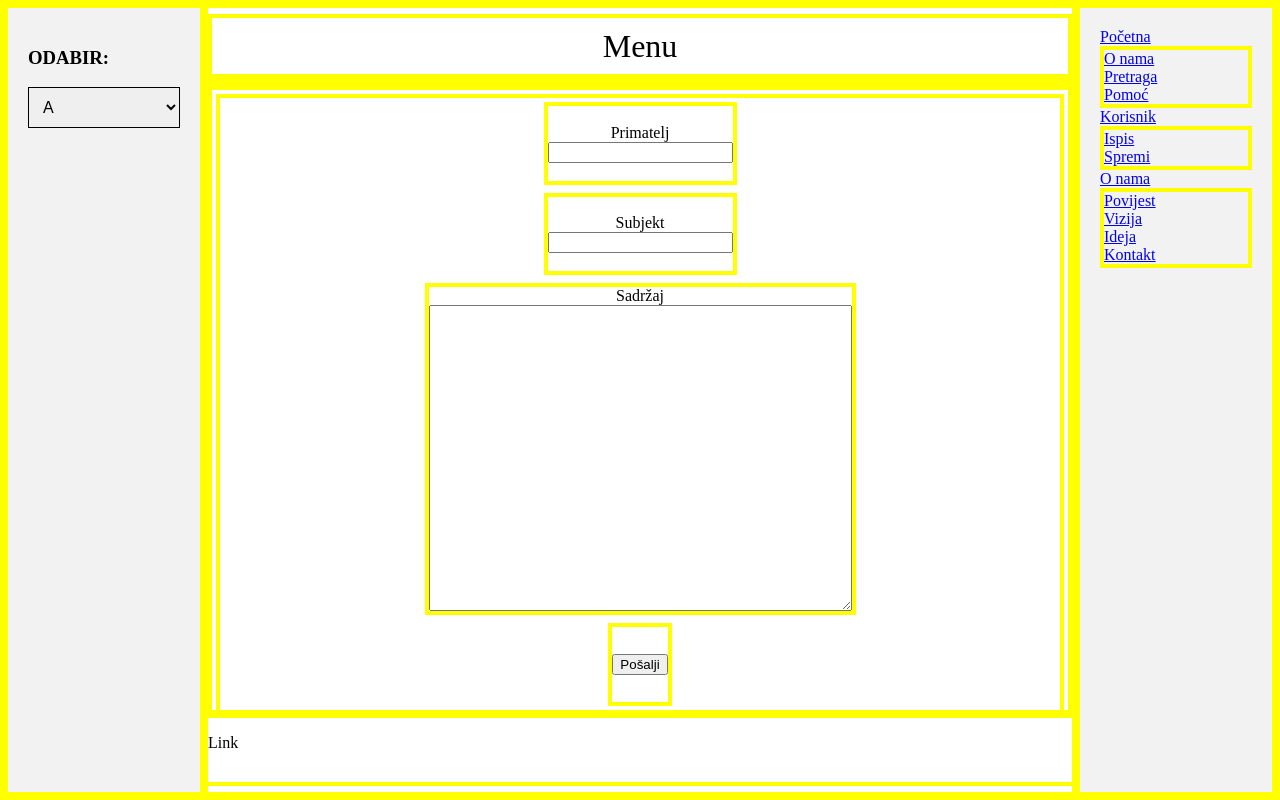
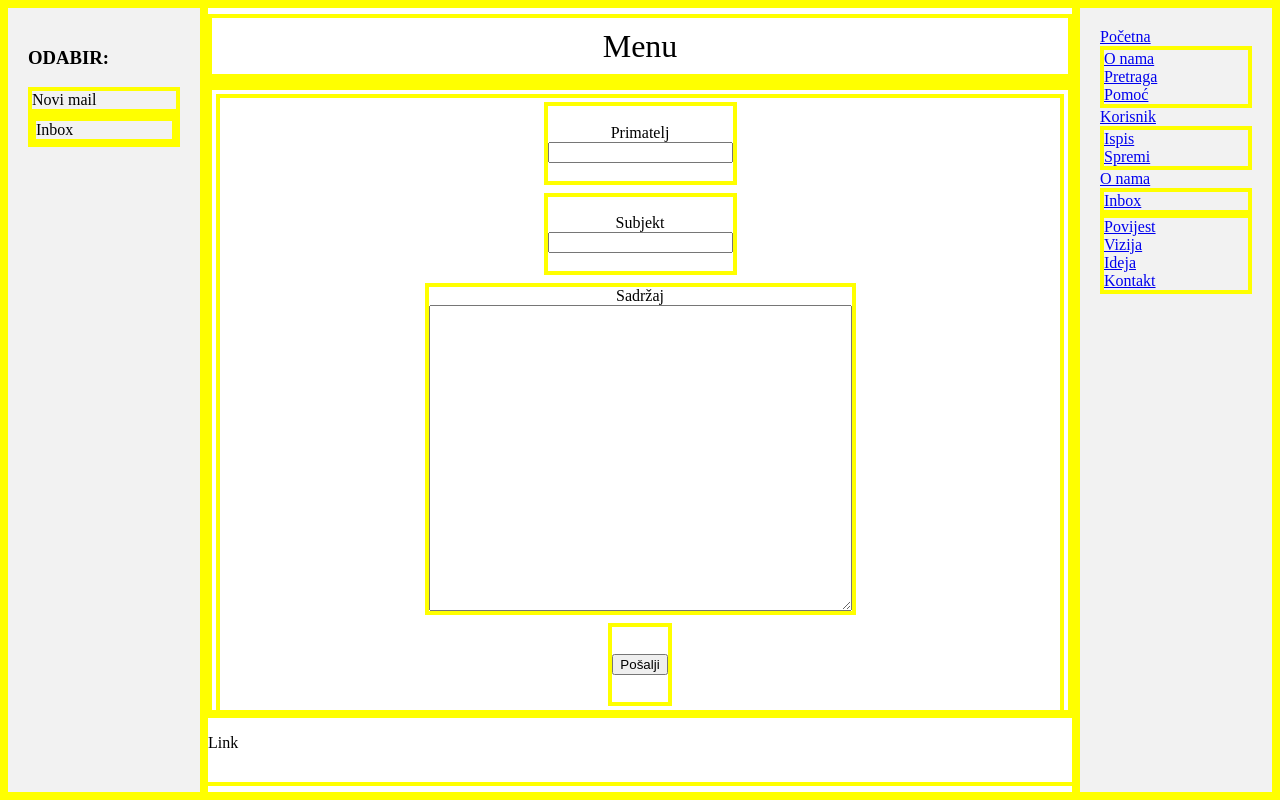
Before and after one commit to lfkovacic/miMail, a PHP site: page /client/pages/homepage.php in a window 1280 px wide. Run offline with PHP 8.4, Linux system fonts and the light colour scheme.

Commit message:
Dodan izbornik za mail

```diff
--- a/client/api/mailService.js
+++ b/client/api/mailService.js
@@ -8,6 +8,27 @@ const mailService = {
         } catch (e) {
             console.error(e);
         }
+    },
+    getAllMail: async () => {
+        try {
+            const response = [{ id: 'test1', content: 'content 1' }, { id: 'test2', content: 'content 2' }];
+            return response;
+        }
+        catch (e) {
+            console.error(e);
+        }
+    },
+    getMail: async (id) => {
+        try {
+            const response = {
+                sender: 'test@localhost', subject: 'test', content: 'test'
+            };
+            return response;
+
+        } catch (error) {
+
+        }
     }
 }
-export {mailService};
+
+export { mailService };
--- a/client/pages/homepage.php
+++ b/client/pages/homepage.php
@@ -1,7 +1,5 @@
 <!DOCTYPE html>
 <html>
-
-</html>
 
 <head>
     <link rel="stylesheet" href="styles/homepage.css">
@@ -11,23 +9,20 @@
 
 <body>
     <div class="main-wrapper">
-
         <div class="sidebar">
             <h3>ODABIR:</h3>
-            <select>
-                <option value="option1">A</option>
-                <option value="option2">B</option>
-                <option value="option3">C</option>
-            </select>
+            <div class = "table select" id = "compose-mail">Novi mail</div>
+            <div class="table select" id="select_mail">
+                <div class="inbox option" id="option_inbox">Inbox</div>
+            </div>
         </div>
+
         <div class="content">
-
-
             <?php include('../elements/header.php'); ?>
             <div class="filter"></div>
             <div class="prikaz">
                 <form>
-                    <div class="input-container">
+                    <div class="input-container" id = "input-container">
                         <div class="input-container">
                             <label for="input-recipient">Primatelj</label>
                             <input id="input-recipient" name="recipient" type="text" value="">
@@ -44,11 +39,13 @@
                             <button id="send-mail-button" type="button">Pošalji</button>
                         </div>
                     </div>
+                    <div class = "hidden" id = "mail-container">
+
+                    </div>
                 </form>
             </div>
             <?php include('../elements/footer.php'); ?>
         </div>
-
 
         <div class="sidebarMenu">
             <a href="#" class="menu-button">Početna</a>
@@ -63,6 +60,9 @@
                 <a href="#" class="sub-menu-button">Spremi</a><br>
             </div>
             <a href="#" class="menu-button">O nama</a>
+            <div class="sub-menu" id="inbox-submenu">
+                <a href="#" class="sub-menu-button">Inbox</a><br>
+            </div>
             <div class="sub-menu">
                 <a href="#" class="sub-menu-button">Povijest</a><br>
                 <a href="#" class="sub-menu-button">Vizija</a><br>
@@ -71,8 +71,8 @@
             </div>
         </div>
     </div>
+
     <script type="module" src="./script/homepage.js" defer></script>
-
-
-
-</body>
+    <script>
+        const optionSelect = document.getElementById("option-select");
+        const inboxSubmenu = document.getElementById("inbox-submenu");
--- a/client/pages/script/homepage.js
+++ b/client/pages/script/homepage.js
@@ -9,7 +9,7 @@ const fSendMail = () => {
     const subject = document.getElementById('input-subject').value;
     const content = document.getElementById('input-content').value;
 
-    mailObj.sender = Cookie.get("username")+'@mimail.org';
+    mailObj.sender = Cookie.get("username") + '@mimail.org';
     mailObj.recipient = recipient;
     mailObj.subject = subject;
     mailObj.body = content;
@@ -24,3 +24,57 @@ const fSendMail = () => {
     }
 }
 sendMailButton.addEventListener("click", fSendMail);
+let isMailFetched = false;
+const fGetAllMail = () => {
+
+    if (!isMailFetched) {
+        const inbox = document.getElementById('option_inbox');
+        console.log(inbox);
+        const arr = [];
+        mailService.getAllMail().then((response) => {
+            console.log(response);
+            for (const mail of response) {
+                const mailDiv = document.createElement('div');
+                mailDiv.id = mail.id;
+                mailDiv.innerHTML = mail.content;
+                mailDiv.addEventListener('click', (mail) => fGetMail(mail.id))
+                inbox.appendChild(mailDiv);
+            }
+        })
+        isMailFetched = true;
+    }
+}
+const fGetMail = (id) => {
+    mailService.getMail(id).then((response) => {
+        console.log(response);
+        const inputContainer = document.getElementById('input-container');
+        inputContainer.className = 'hidden';
+        const mailContainer = document.getElementById('mail-container');
+        mailContainer.innerHTML = '';
+        mailContainer.className = "mail-container";
+        const fromDiv = document.createElement('div');
+        const subjectDiv = document.createElement('div');
+        const contentDiv = document.createElement('div');
+        fromDiv.id = 'from-div';
+        subjectDiv.id = 'subject-div';
+        contentDiv.id = 'content-div';
+        fromDiv.innerHTML = response.sender;
+        subjectDiv.innerHTML = response.subject;
+        contentDiv.innerHTML = response.content;
+        mailContainer.appendChild(fromDiv);
+        mailContainer.appendChild(subjectDiv);
+        mailContainer.appendChild(contentDiv);
+    })
+}
+const inbox = document.getElementById('option_inbox');
+inbox.addEventListener('click', fGetAllMail);
+
+const fShowComposeMail = () => {
+    const inputContainer = document.getElementById ('input-container');
+    inputContainer.className = "input-container";
+    const mailContainer = document.getElementById ('mail-container');
+    mailContainer.className = 'hidden';
+}
+
+const composeMail = document.getElementById('compose-mail');
+composeMail.addEventListener('click', fShowComposeMail);
--- a/client/pages/styles/homepage.css
+++ b/client/pages/styles/homepage.css
@@ -153,3 +153,7 @@ form{
     justify-content: center;
     align-items: center;
 }
+
+.hidden {
+    display: none;
+}
```
